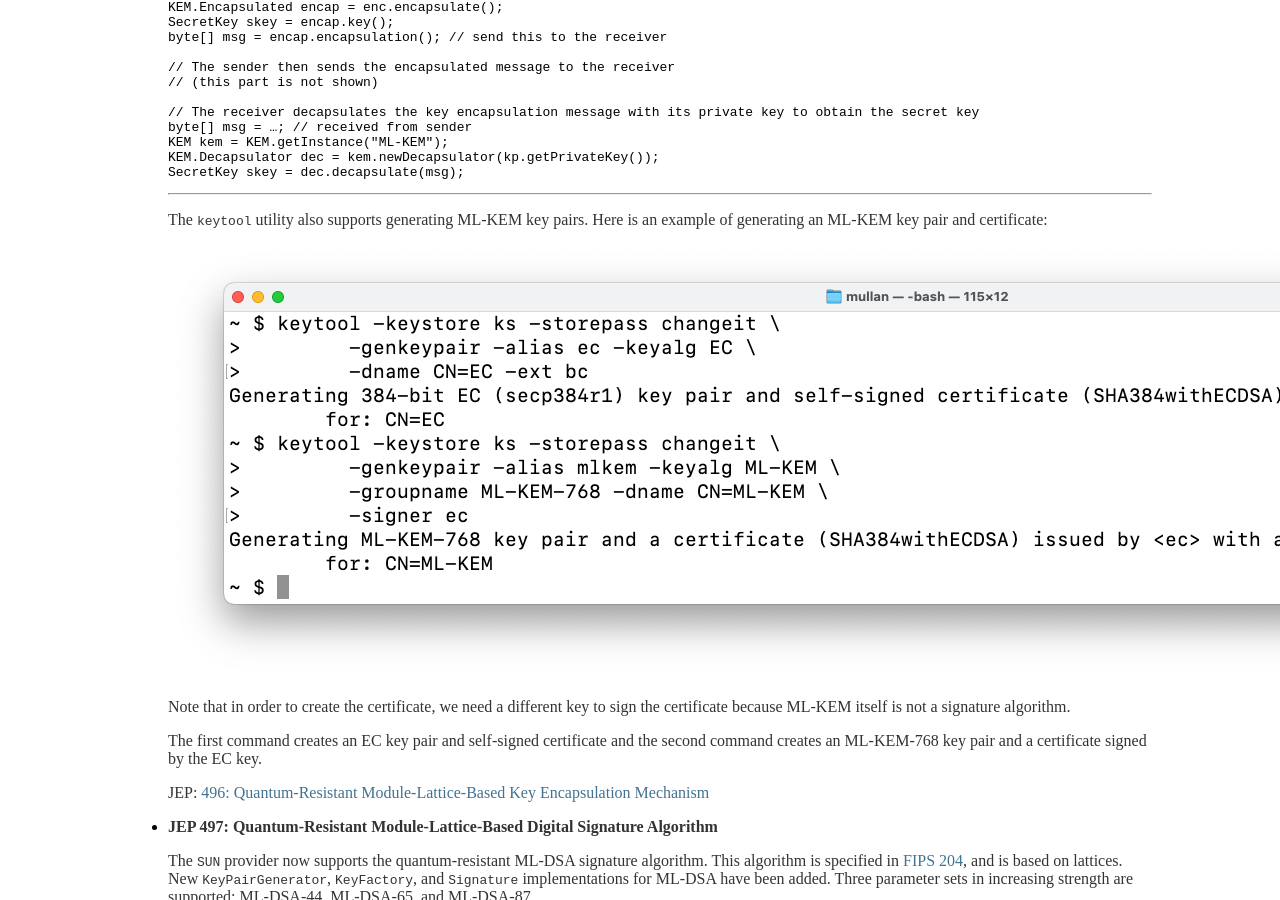
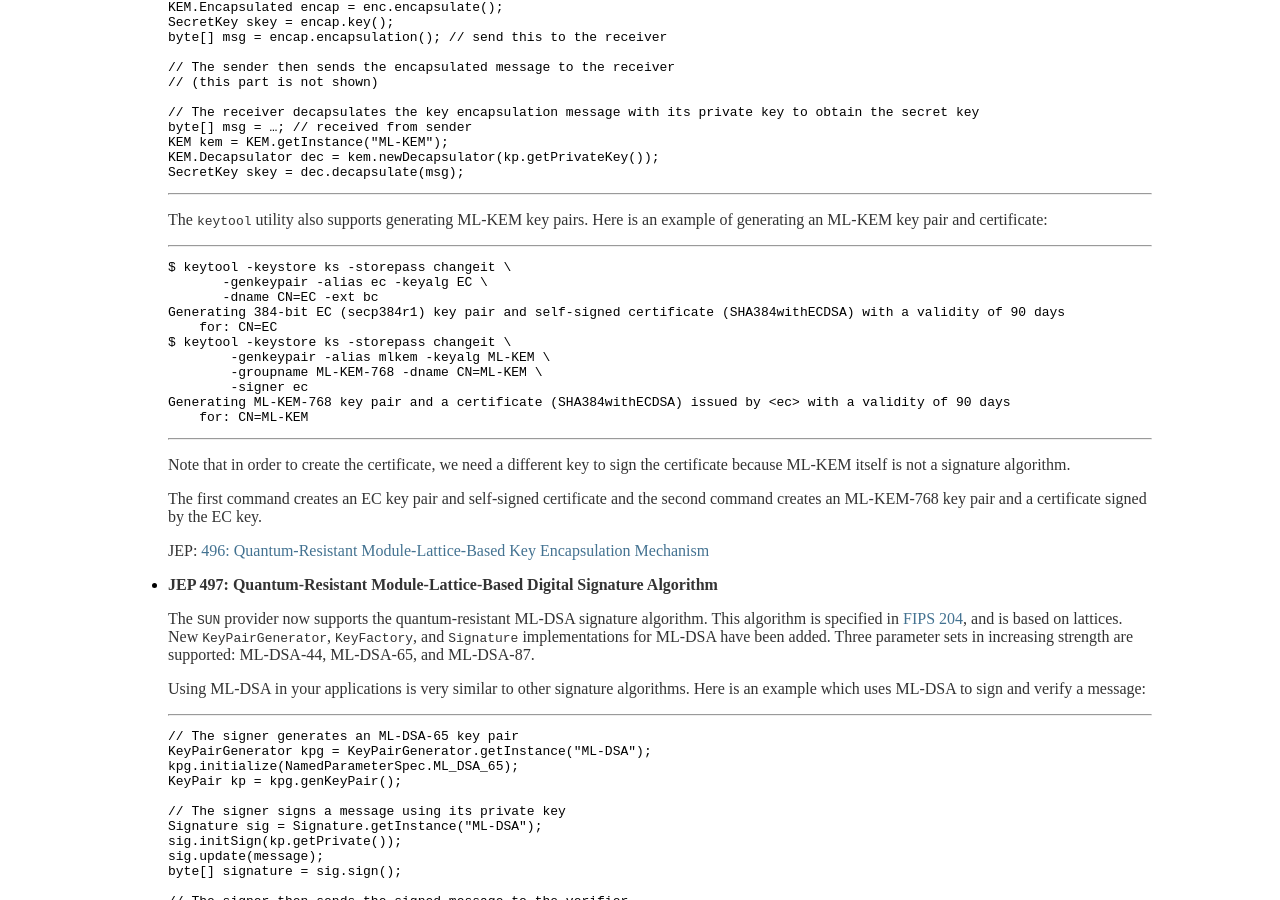
Before and after one commit to seanjmullan/seanjmullan.github.io, a Jekyll site: the page built from _posts/2025-04-07-jdk24.md, in a window 1280 px wide and 900 px high, scrolled down 905 px. Built offline with Jekyll 4.4.1, drawn with Linux system fonts in a browser that asks for light colours.

Commit message:
Fix ML-KEM keytool example.

```diff
--- a/_posts/2025-04-07-jdk24.md
+++ b/_posts/2025-04-07-jdk24.md
@@ -80,7 +80,21 @@ security but is not part of the security libraries area:
     The `keytool` utility also supports generating ML-KEM key pairs. Here is
     an example of generating an ML-KEM key pair and certificate:
 
-    ![ML-KEM keytool command](/images/ML-KEM-keytool.jpg)
+    ---
+
+        $ keytool -keystore ks -storepass changeit \
+               -genkeypair -alias ec -keyalg EC \
+               -dname CN=EC -ext bc
+        Generating 384-bit EC (secp384r1) key pair and self-signed certificate (SHA384withECDSA) with a validity of 90 days
+	        for: CN=EC
+        $ keytool -keystore ks -storepass changeit \
+                -genkeypair -alias mlkem -keyalg ML-KEM \
+                -groupname ML-KEM-768 -dname CN=ML-KEM \
+                -signer ec
+        Generating ML-KEM-768 key pair and a certificate (SHA384withECDSA) issued by <ec> with a validity of 90 days
+	        for: CN=ML-KEM
+
+    ---
 
     Note that in order to create the certificate, we need a different key to
     sign the certificate because ML-KEM itself is not a signature algorithm.
```
